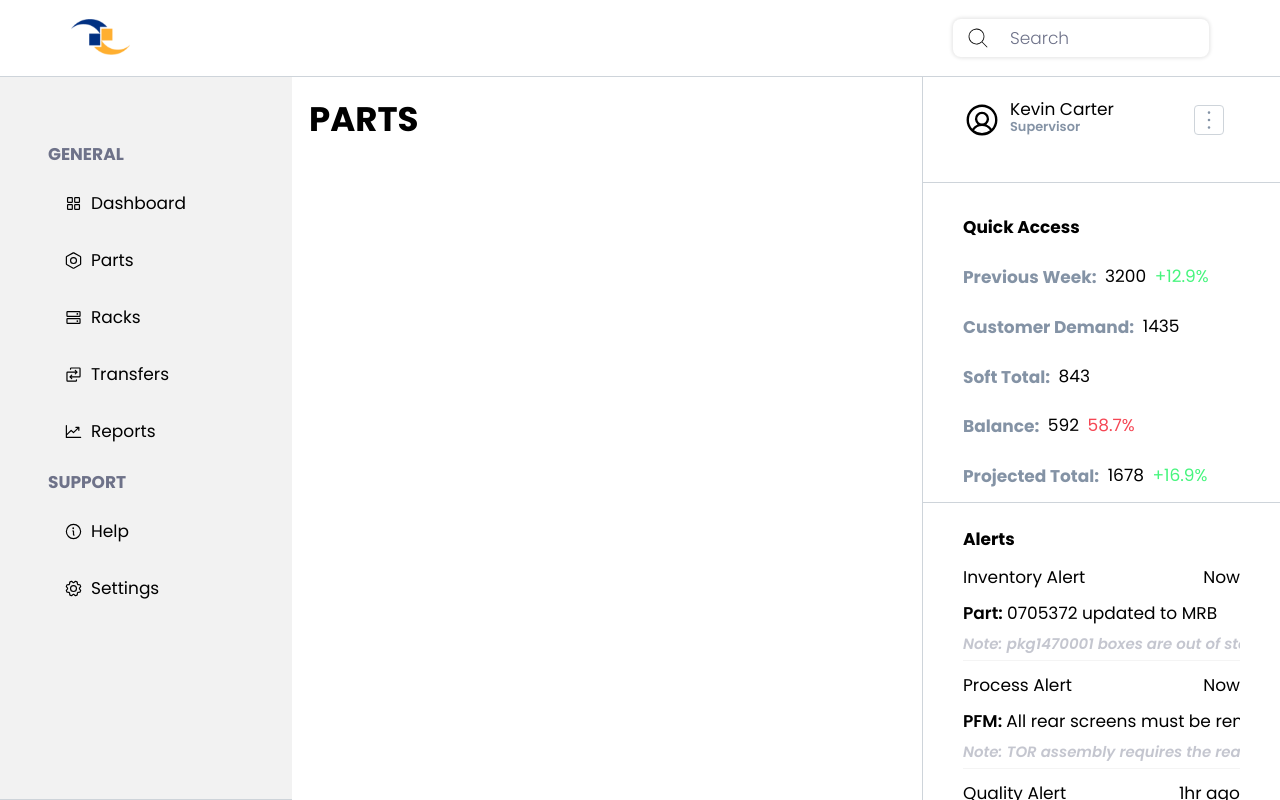
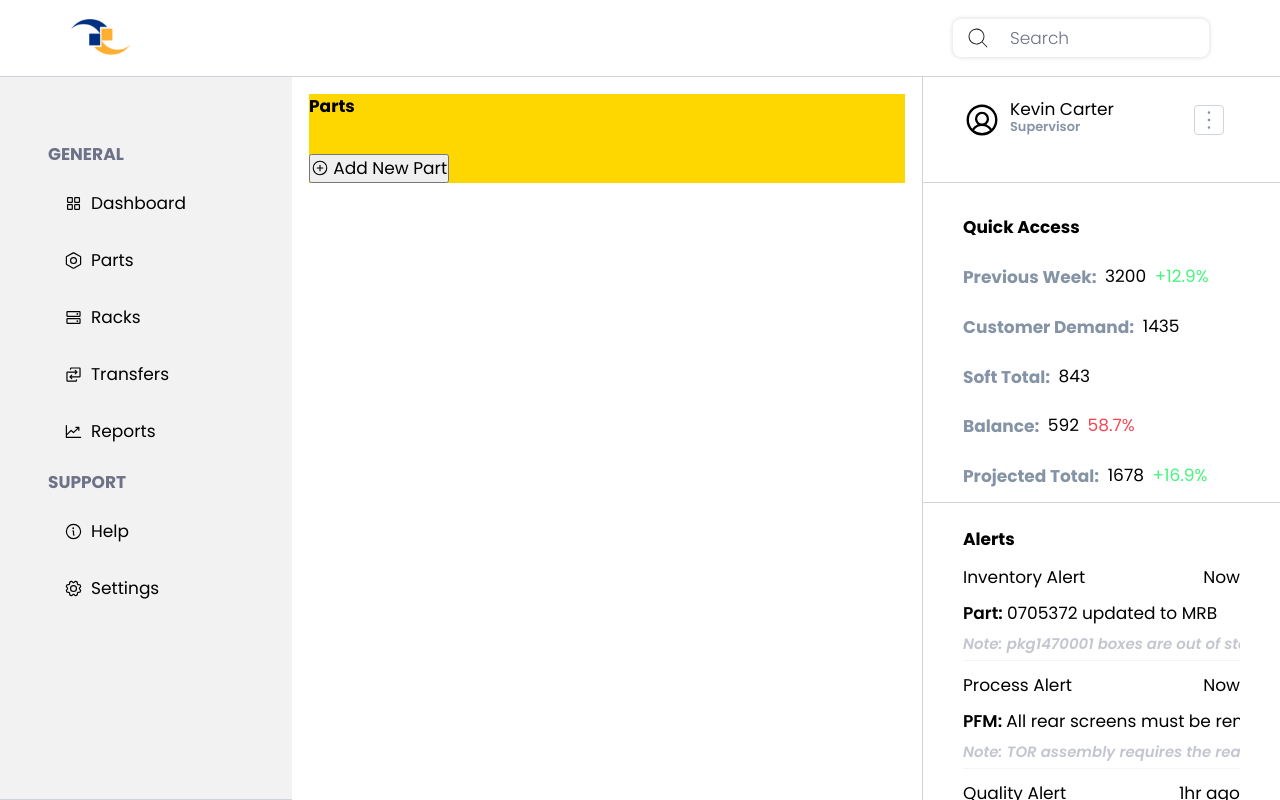
Before and after one commit to kvncrtr/vendex, a React (Create React App) app: page / in a window 1280 px wide. Built offline with nearby package versions, Linux system fonts and the light colour scheme.

Commit message:
add styles to parts bar

```diff
--- a/src/components/atoms/Button.jsx
+++ b/src/components/atoms/Button.jsx
@@ -7,7 +7,7 @@ const Button = ({ type, title, text, setting, className, ...props }) => {
             title={title}
             disabled={setting}
          >
-            {text}
+            {props.icon && props.icon} {text}
          </button>
       </div>
    );
--- a/src/components/pages/Parts.jsx
+++ b/src/components/pages/Parts.jsx
@@ -1,9 +1,20 @@
-import React from 'react'
+import React from "react";
+import Button from "../atoms/Button";
+import { PlusCircle } from "@phosphor-icons/react";
 
 const Parts = () => {
   return (
-    <div>
-      <h1>PARTS</h1>
+    <div className="parts--container">
+      <div className="parts--add-case">
+        <h4 className="parts--add-title">Parts</h4>
+
+        <Button
+          className={"parts--add-button"}
+          text={"Add New Part"}
+          icon={<PlusCircle size={18} />}
+        />
+
+      </div>
     </div>
   )
 }
--- a/src/style.css
+++ b/src/style.css
@@ -556,6 +556,15 @@ input[type="number"]::-webkit-outer-spin-button {
     max-width: 600px;
     height: 200vh; } }
 
+@media screen and (min-width: 325px) {
+  .parts--container {
+    height: max-content;
+    background-color: gold; }
+  .parts--add-button {
+    display: flex;
+    align-items: center;
+    gap: 0.25rem; } }
+
 .menu--shell {
   position: absolute;
   top: 0;
--- a/src/styles/components/pages/_parts.scss
+++ b/src/styles/components/pages/_parts.scss
@@ -0,0 +1,12 @@
+@media screen and (min-width: 325px) {
+   .parts--container {
+      height: max-content;
+      background-color: gold;
+   }
+
+   .parts--add-button {
+      display: flex;
+      align-items: center;
+      gap: 0.25rem;
+   }
+}
```
